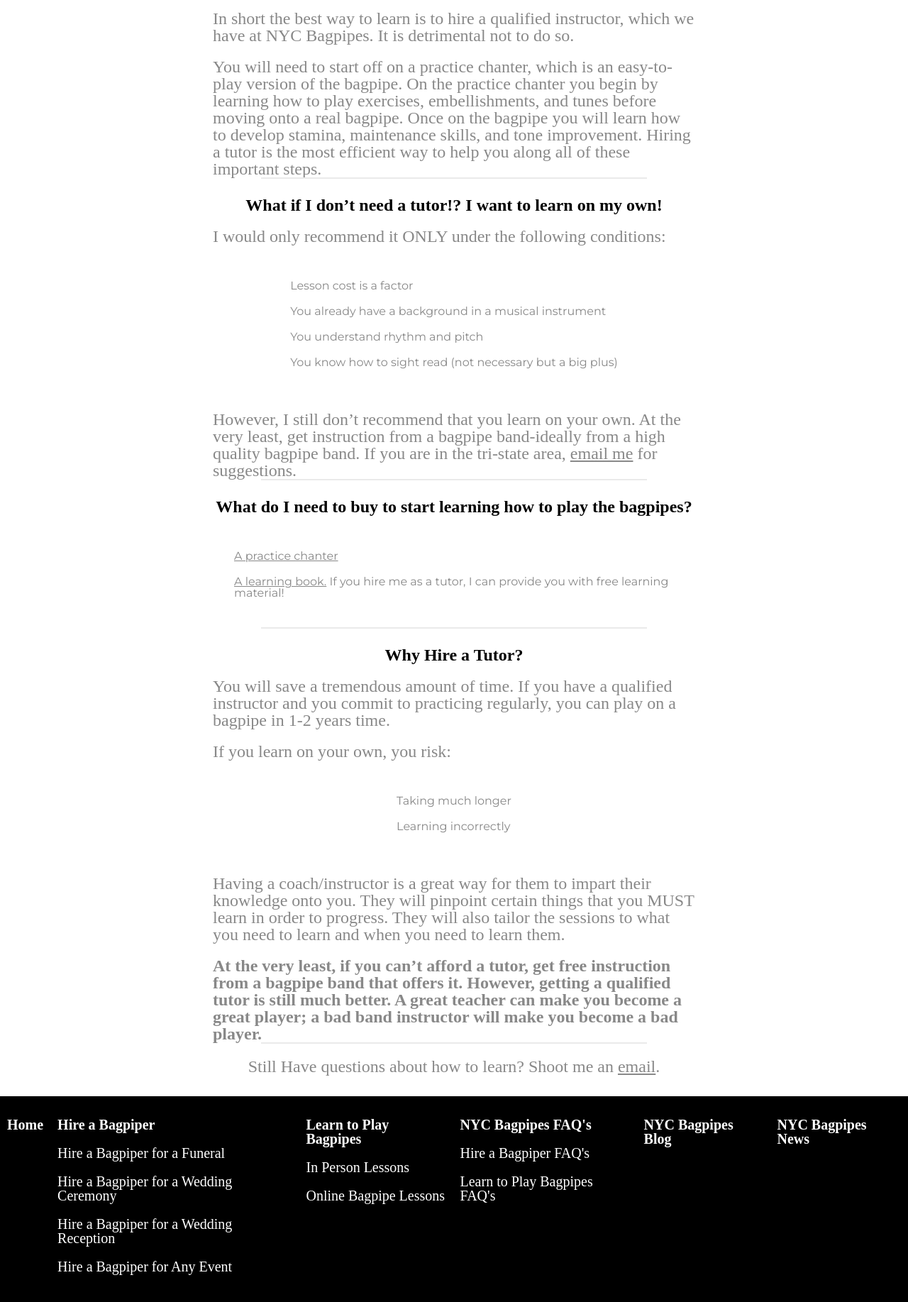
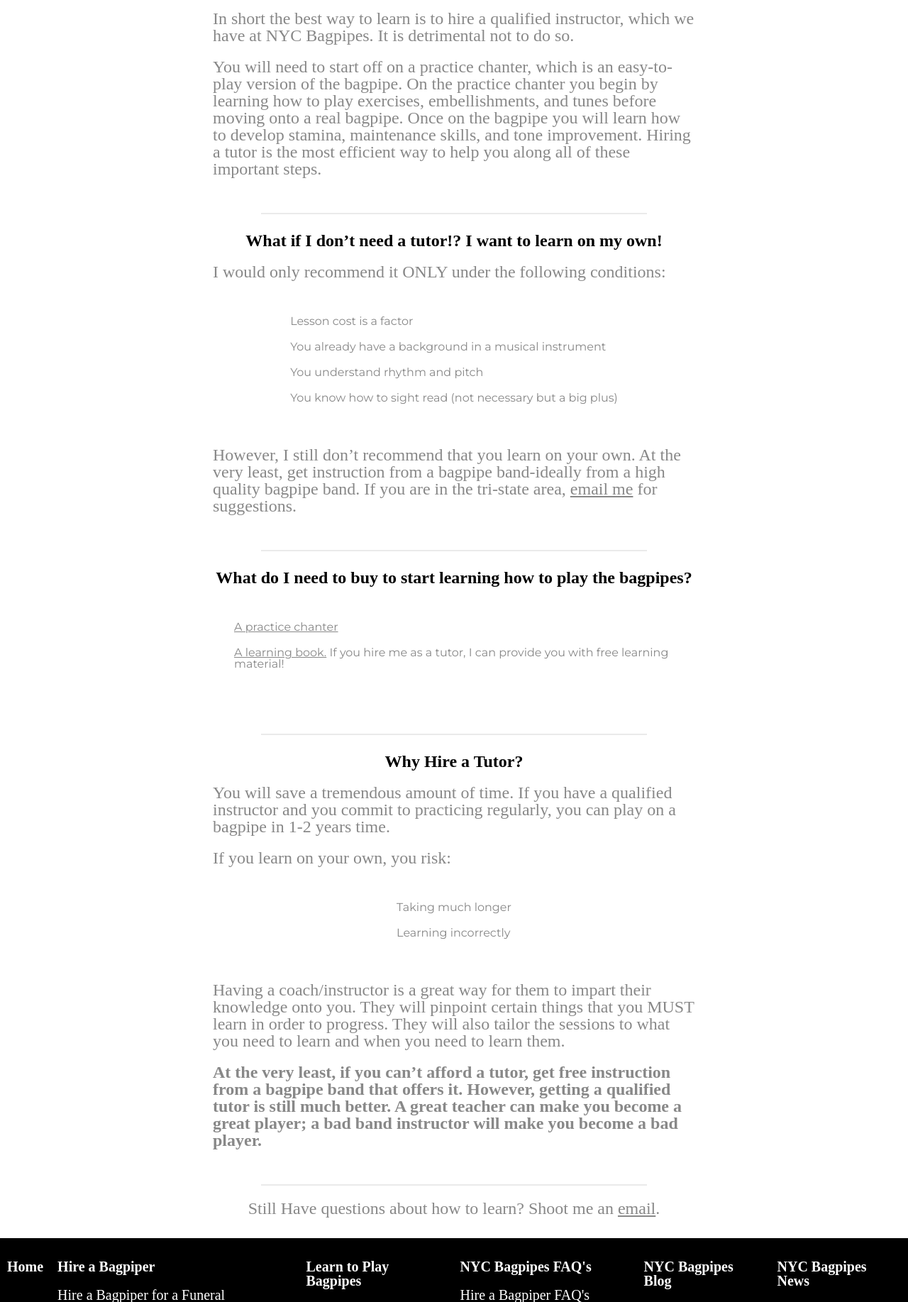
Before and after one commit to CristopherMRodriguez/nycbagpipes-php, a PHP site: page /bagpipe-faq/learn-to-play-bagpipes/how-do-i-learn-to-play-the-bagpipes.php in a window 1280 px wide. Shown: the part 684-2519 px from the top of the page at 71% size. Run offline with PHP 8.4, Linux system fonts and the light colour scheme; data that the repository does not hold is empty; some web fonts are replaced.

Commit message:
fixed spacing of borders

```diff
--- a/bagpipe-blog/how-to-hire-a-bagpiper.php
+++ b/bagpipe-blog/how-to-hire-a-bagpiper.php
@@ -32,7 +32,7 @@
 				<p class="section-p blog-post-p">After you have decided on a particular bagpipe player to hire, the rest is usually pretty straight forward. The bagpiper may request a deposit. NYC Bagpipes does so because sometimes people will want to book for the same time slot. Putting a deposit down ensures that your event is booked, but be aware that these are usually not refundable if you wish to cancel.</p>
 				<p class="section-p blog-post-p">I also strongly suggest a short phone call to the bagpiper. A short 5 minute phone call usually irons out all the details rather than having to email back and forth. This is usually the best time to let the know if you have any tune or special requests for the performance.</p>
 				<p class="section-p blog-post-p">On the day of the event, the piper should be there early to tune the instrument to ensure a good performance. After the performance is over, you can pay them the balance due, usually via cash or PayPal or Venmo.</p>
-				<p class="section-p blog-post-p">I hope this article helps to demonstrate some tips on hiring a good bagpiper, since not all bagpipers are created equally and not all take the craft with the same degree of seriousness. Here at NYC Bagpipes we do!</p>
+				<p class="section-p blog-post-p section-border-space">I hope this article helps to demonstrate some tips on hiring a good bagpiper, since not all bagpipers are created equally and not all take the craft with the same degree of seriousness. Here at NYC Bagpipes we do!</p>
 
 
 				<div class="section-border"></div>
--- a/bagpipe-faq/hire-a-bagpiper/does-nyc-bagpipes-only-perform-in-nyc.php
+++ b/bagpipe-faq/hire-a-bagpiper/does-nyc-bagpipes-only-perform-in-nyc.php
@@ -14,7 +14,7 @@
 				<h1 class="section-title blog-post-title">Does NYC Bagpipes Only Perform In NYC?</h1>
 				<img class="blog-post-image" src="../../img/nyc-bagpipes-travels.jpg" alt="Does NYC Bagpipes Play Outside NYC?">
 				<p class="section-p blog-post-p">For events I have travelled as far as Camden, NJ; upstate NY; Western Connecticut; and the tip of Long Island to perform. For highland bagpipe competitions I have travelled to New Hampshire (over 7 hour drive) and to Virginia (8 hours). In short, bagpiping and driving are synonymous; we will literally go the extra distance to make sure you have an excellent bagpiper for your special event!</p>
-				<p class="section-p blog-post-p">Don't be shy; we're always happy to help! Give us a ring at <a href="tel:16464072152">1 (646) 407-2152<a>.</p>
+				<p class="section-p blog-post-p section-border-space">Don't be shy; we're always happy to help! Give us a ring at <a href="tel:16464072152">1 (646) 407-2152<a>.</p>
 
 				<div class="section-border"></div>
 				<p class="section-p questions">Prefer writing? Shoot me an <a href="mailto: nycbagpipes@gmail.com">email</a>.</p>
--- a/bagpipe-faq/hire-a-bagpiper/how-much-does-a-bagpiper-cost.php
+++ b/bagpipe-faq/hire-a-bagpiper/how-much-does-a-bagpiper-cost.php
@@ -13,7 +13,7 @@
 			<div class="blog-post-div">
 				<h1 class="section-title blog-post-title">How Much Does a Bagpiper Cost?</h1>
 				<img class="blog-post-image" src="../../img/how-much-does-bagpiper-cost.jpg" alt="How Much Does Bagpiper Cost">
-				<p class="section-p blog-post-p">Today’s going rate for a bagpiper is a base fee of $250 for an event in the NYC tri-state area. Although on the surface it may appear that the bagpiper is playing only for a few minutes, much more goes into it: the donning of the highland apparel and kilt, traveling time (often during rush hour) plus traveling costs (tolls, gas, car fees), 20-30 minute tune up time (the bagpiper ought to show up before the event to tune the instrument up), then the actual performance itself (often the bagpiper must stick around to play before and after a ceremony).  Don’t forget the bagpiper has made themselves available for this service (bagpiping and 9-5 just doesn’t work). On average the total bagpiper’s time spent is about 4-5 hours minimum for an event, longer if the event is further away.  Then of course there is the fact that you are hiring (hopefully) someone who has a certain degree of expertise and takes their bagpipe playing seriously (we here at NYC Bagpipes do).</p>
+				<p class="section-p blog-post-p section-border-space">Today’s going rate for a bagpiper is a base fee of $250 for an event in the NYC tri-state area. Although on the surface it may appear that the bagpiper is playing only for a few minutes, much more goes into it: the donning of the highland apparel and kilt, traveling time (often during rush hour) plus traveling costs (tolls, gas, car fees), 20-30 minute tune up time (the bagpiper ought to show up before the event to tune the instrument up), then the actual performance itself (often the bagpiper must stick around to play before and after a ceremony).  Don’t forget the bagpiper has made themselves available for this service (bagpiping and 9-5 just doesn’t work). On average the total bagpiper’s time spent is about 4-5 hours minimum for an event, longer if the event is further away.  Then of course there is the fact that you are hiring (hopefully) someone who has a certain degree of expertise and takes their bagpipe playing seriously (we here at NYC Bagpipes do).</p>
 
 				<div class="section-border"></div>
 				<p class="section-p questions">Have any questions? Shoot me an <a href="mailto: nycbagpipes@gmail.com">email</a>.</p>
--- a/bagpipe-faq/hire-a-bagpiper/what-does-a-bagpiper-do-at-a-funeral.php
+++ b/bagpipe-faq/hire-a-bagpiper/what-does-a-bagpiper-do-at-a-funeral.php
@@ -17,7 +17,7 @@
 				<p class="section-p blog-post-p">A common bagpipe performance at a funeral will have the bagpiper play outside the church as guests enter the church as well as when the casket is brought inside. The bagpiper will often play again to conclude the funeral outside, after the ceremony is over. The tune that is often played here is <span class="italic">Amazing Grace</span>. <span class="italic">Flowers of the Forest</span> is also a standard in the Irish/Scottish tradition. Other good and appropriate tunes are <span class="italic">Dark Isle</span>, <span class="italic">Danny Boy</span>, or <span class="italic">Going Home</span>. You may also ask us to play a more sophisticated piece, a piobaireachd, if you wish for a truly traditional highland funeral performance. Of course, you can always ask us to play anything.</p>
 				<p class="section-p blog-post-p">As an addition, you may request to have the bagpiper to perform at the burial. The bagpiper performs as guests enter and leave the burial. The bagpiper can play at the beginning and end of the ritual ceremony to officially begin and end the ritual. A burial performance adds a nice touch to the mood and atmosphere of the ritual.</p>
         <p class="section-p blog-post-p">Lastly, the bagpiper can perform at a post-funeral gathering at a restaurant, house, or wherever to liven up the mood for the family and friends of the deceased.</p>
-        <p class="section-p blog-post-p">It is always highly recommended to iron out any details of the event by calling us at <a href="tel:16464072152">1 (646) 407-2152<a>.</p>
+        <p class="section-p blog-post-p section-border-space">It is always highly recommended to iron out any details of the event by calling us at <a href="tel:16464072152">1 (646) 407-2152<a>.</p>
 
 				<div class="section-border"></div>
 				<p class="section-p questions">Have any questions? Shoot me an <a href="mailto: nycbagpipes@gmail.com">email</a>.</p>
--- a/bagpipe-faq/hire-a-bagpiper/what-does-a-bagpiper-do-at-a-wedding.php
+++ b/bagpipe-faq/hire-a-bagpiper/what-does-a-bagpiper-do-at-a-wedding.php
@@ -16,7 +16,7 @@
 				<p class="section-p blog-post-p">A common bagpipe performance at a wedding is to have the bagpiper play outside the ceremony as guests enter and leave the ceremony site. The bagpiper will often play as the bride and groom enter and leave to highlight the special duo.  Another tradition is to have the bagpiper perform and lead the newly wedded couple down the aisle to conclude the ceremony or to lead the bride down the aisle at the beginning. This adds an extra special touch.</p>
 				<p class="section-p blog-post-p">Aside from common marching tunes, the bagpiper ought to have a few jigs, reels, and hornpipes up their sleeve to really liven up the mood of the big day. Of course, you can always ask us to play anything.</p>
 				<p class="section-p blog-post-p">Additionally, you can really add a lot of life to the wedding day by having the bagpiper perform at the wedding reception. Some ideas would be to have the bagpiper play outside as guests arrive at the reception area. Another idea is to have the bagpiper perform in a segment of the wedding reception; this adds a lot of energy especially after people had a few cocktails. The key here however is not to overdo it since the bagpipes are very loud, particularly indoors. You may also want to have a bagpiper lead in the couple as they are introduced into the reception area. </p>
-				<p class="section-p blog-post-p">It is always highly recommended to iron out any details of the event by calling us at <a href="tel:16464072152">1 (646) 407-2152<a>.</p>
+				<p class="section-p blog-post-p section-border-space">It is always highly recommended to iron out any details of the event by calling us at <a href="tel:16464072152">1 (646) 407-2152<a>.</p>
 
 				<div class="section-border"></div>
 				<p class="section-p questions">Have any questions? Shoot me an <a href="mailto: nycbagpipes@gmail.com">email</a>.</p>
--- a/bagpipe-faq/hire-a-bagpiper/why-nyc-bagpipes.php
+++ b/bagpipe-faq/hire-a-bagpiper/why-nyc-bagpipes.php
@@ -13,7 +13,7 @@
 			<div class="blog-post-div">
 				<h1 class="section-title blog-post-title">Why NYC Bagpipes?</h1>
 				<img class="blog-post-image" class="blog-post-image" src="../../img/why-nyc-bagpipes.jpg" alt="Why Bagpipes?">
-				<p class="section-p blog-post-p">At NYC Bagpipes we take our role in providing the NYC tri-state area seriously. The bagpipe instrument is sophisticated and needs to be treated with a high degree of commitment to deliver a performance that is worthy. At NYC Bagpipes we have pursued training with some of the finest master instructors on the planet. One of the main reasons why NYC Bagpipes was created was to deliver the best performance possible for your special event. </p>
+				<p class="section-p blog-post-p section-border-space">At NYC Bagpipes we take our role in providing the NYC tri-state area seriously. The bagpipe instrument is sophisticated and needs to be treated with a high degree of commitment to deliver a performance that is worthy. At NYC Bagpipes we have pursued training with some of the finest master instructors on the planet. One of the main reasons why NYC Bagpipes was created was to deliver the best performance possible for your special event. </p>
 
 				<div class="section-border"></div>
 				<p class="section-p questions">Have any questions? Shoot me an <a href="mailto: nycbagpipes@gmail.com">email</a>.</p>
--- a/bagpipe-faq/learn-to-play-bagpipes/how-do-i-learn-to-play-the-bagpipes.php
+++ b/bagpipe-faq/learn-to-play-bagpipes/how-do-i-learn-to-play-the-bagpipes.php
@@ -18,7 +18,7 @@
 				<h3 class="section-subtitle blog-h3">How do I learn to play the bagpipes?</h3>
 				<p class="section-p blog-post-p">If you haven't already, <a target="blank" href="/bagpipe-blog/learn-to-play-the-bagpipes-blog.php">read this blog article</a> to get a nice breakdown to learn how to play the bagpipes.</p>
 				<p class="section-p blog-post-p">In short the best way to learn is to hire a qualified instructor, which we have at NYC Bagpipes. It is detrimental not to do so.</p>
-				<p class="section-p blog-post-p">You will need to start off on a practice chanter, which is an easy-to-play version of the bagpipe. On the practice chanter you begin by learning how to play exercises, embellishments, and tunes before moving onto a real bagpipe. Once on the bagpipe you will learn how to develop stamina, maintenance skills, and tone improvement. Hiring a tutor is the most efficient way to help you along all of these important steps.</p>
+				<p class="section-p blog-post-p section-border-space">You will need to start off on a practice chanter, which is an easy-to-play version of the bagpipe. On the practice chanter you begin by learning how to play exercises, embellishments, and tunes before moving onto a real bagpipe. Once on the bagpipe you will learn how to develop stamina, maintenance skills, and tone improvement. Hiring a tutor is the most efficient way to help you along all of these important steps.</p>
 
 				<div class="section-border"></div>
 				<h3 class="section-subtitle blog-h3">What if I don’t need a tutor!? I want to learn on my own!</h3>
@@ -31,13 +31,13 @@
 					<li class="blog-list-item">You know how to sight read (not necessary but a big plus)</li>
 				</ul>
 
-        <p class="section-p blog-post-p">However, I still don’t recommend that you learn on your own. At the very least, get instruction from a bagpipe band-ideally from a high quality bagpipe band. If you are in the tri-state area, <a href="mailto: nycbagpipes@gmail.com">email me</a> for suggestions.</p>
+        <p class="section-p blog-post-p section-border-space">However, I still don’t recommend that you learn on your own. At the very least, get instruction from a bagpipe band-ideally from a high quality bagpipe band. If you are in the tri-state area, <a href="mailto: nycbagpipes@gmail.com">email me</a> for suggestions.</p>
 
         <div class="section-border"></div>
 				<h3 class="section-subtitle blog-h3">What do I need to buy to start learning how to play the bagpipes?</h3>
         <ul class="blog-list section-p blog-post-p">
           <li class="blog-list-item"><a target="blank" href="https://www.hendersongroupltd.com/product/mccallum-long-poly-practice-chanter-with-imitation-ivory/">A practice chanter</a></li>
-					<li class="blog-list-item"><a target="blank" href="https://www.hendersongroupltd.com/product/piping-centre-green-book-volume-1-with-web-videos/">A learning book.</a> If you hire me as a tutor, I can provide you with free learning material!</li>
+					<li class="blog-list-item section-border-space"><a target="blank" href="https://www.hendersongroupltd.com/product/piping-centre-green-book-volume-1-with-web-videos/">A learning book.</a> If you hire me as a tutor, I can provide you with free learning material!</li>
 				</ul>
 
 				<div class="section-border"></div>
@@ -49,7 +49,7 @@
 					<li class="blog-list-item">Learning incorrectly</li>
 				</ul>
 				<p class="section-p blog-post-p">Having a coach/instructor is a great way for them to impart their knowledge onto you. They will pinpoint certain things that you MUST learn in order to progress. They will also tailor the sessions to what you need to learn and when you need to learn them.</p>
-				<p class="section-p blog-post-p bold">At the very least, if you can’t afford a tutor, get free instruction from a bagpipe band that offers it. However, getting a qualified tutor is still much better. A great teacher can make you become a great player; a bad band instructor will make you become a bad player.</p>
+				<p class="section-p blog-post-p bold section-border-space">At the very least, if you can’t afford a tutor, get free instruction from a bagpipe band that offers it. However, getting a qualified tutor is still much better. A great teacher can make you become a great player; a bad band instructor will make you become a bad player.</p>
 
 
 				<div class="section-border"></div>
--- a/bagpipe-news/nyc-bagpiper-from-nyc-bagpipes-earns-agl.php
+++ b/bagpipe-news/nyc-bagpiper-from-nyc-bagpipes-earns-agl.php
@@ -19,7 +19,7 @@
 				<p class="section-p blog-post-p">AGL's are a factor in determining whether a competitor will be upgraded at the end of the season to the next, higher grade for the EUSPBA. Should Cristopher Rodriguez be upgraded, he would then be placed in the Grade 1 Amateur category for EUSPBA solo bagpipers. Above Grade 1 would be the highest grade that can be reached, which is the Professional Grade.</p>
 				<p class="section-p blog-post-p">Cristopher Rodriguez finished 2nd place overall for the 2/4 march event.</p>
 				<p class="section-p blog-post-p">Aside from competing, Cristopher Rodriguez runs NYC Bagpipes, a service that allows people to hire a bagpiper or to learn how to play the bagpipes.</p>
-				<p class="section-p blog-post-p"><span class="italic">Published: August 13th, 2021</span></p>
+				<p class="section-p blog-post-p section-border-space"><span class="italic">Published: August 13th, 2021</span></p>
 
 				<div class="section-border"></div>
 				<p class="section-p questions">Have any questions? Shoot me an <a href="mailto: nycbagpipes@gmail.com">email</a>.</p>
--- a/styles.css
+++ b/styles.css
@@ -447,6 +447,7 @@ p {
 
 .blog-image {
 	border: black solid 1px;
+	margin-top: 50px
 }
 
 .blog-post-section {
```
